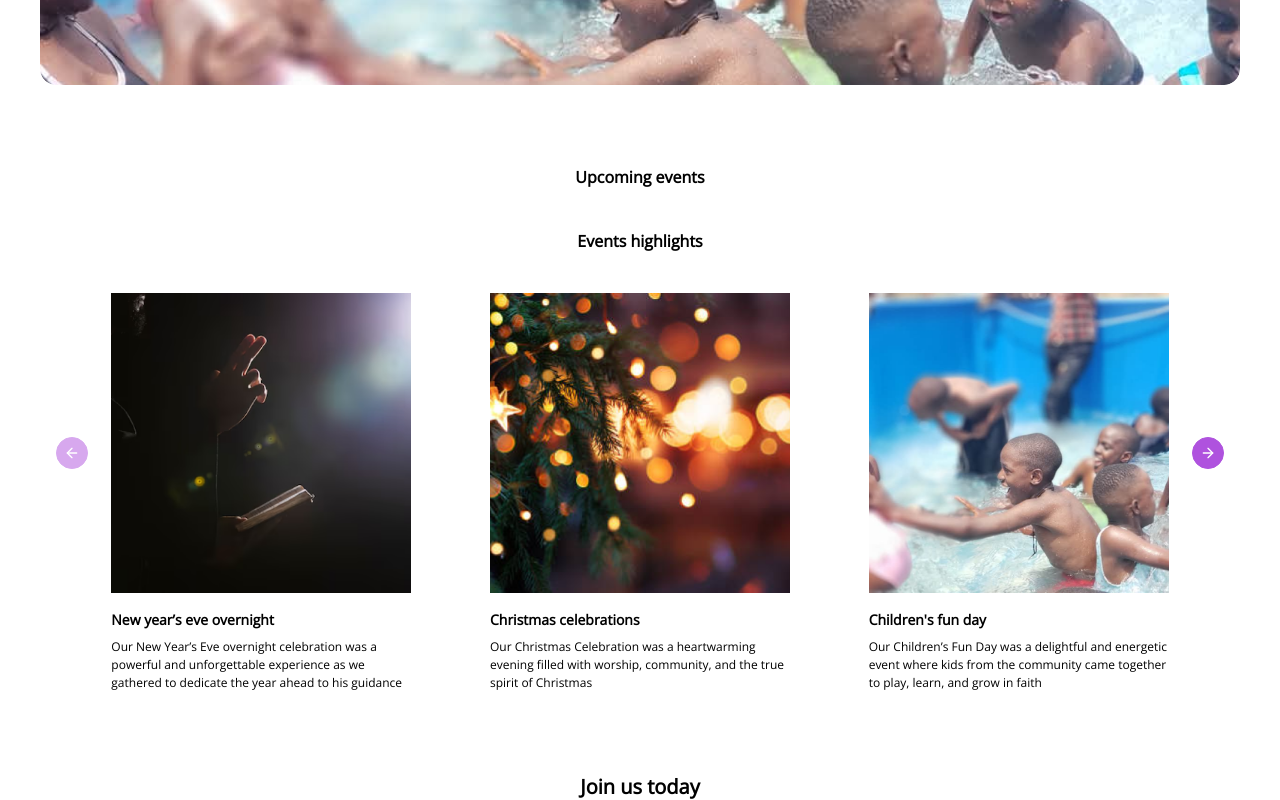
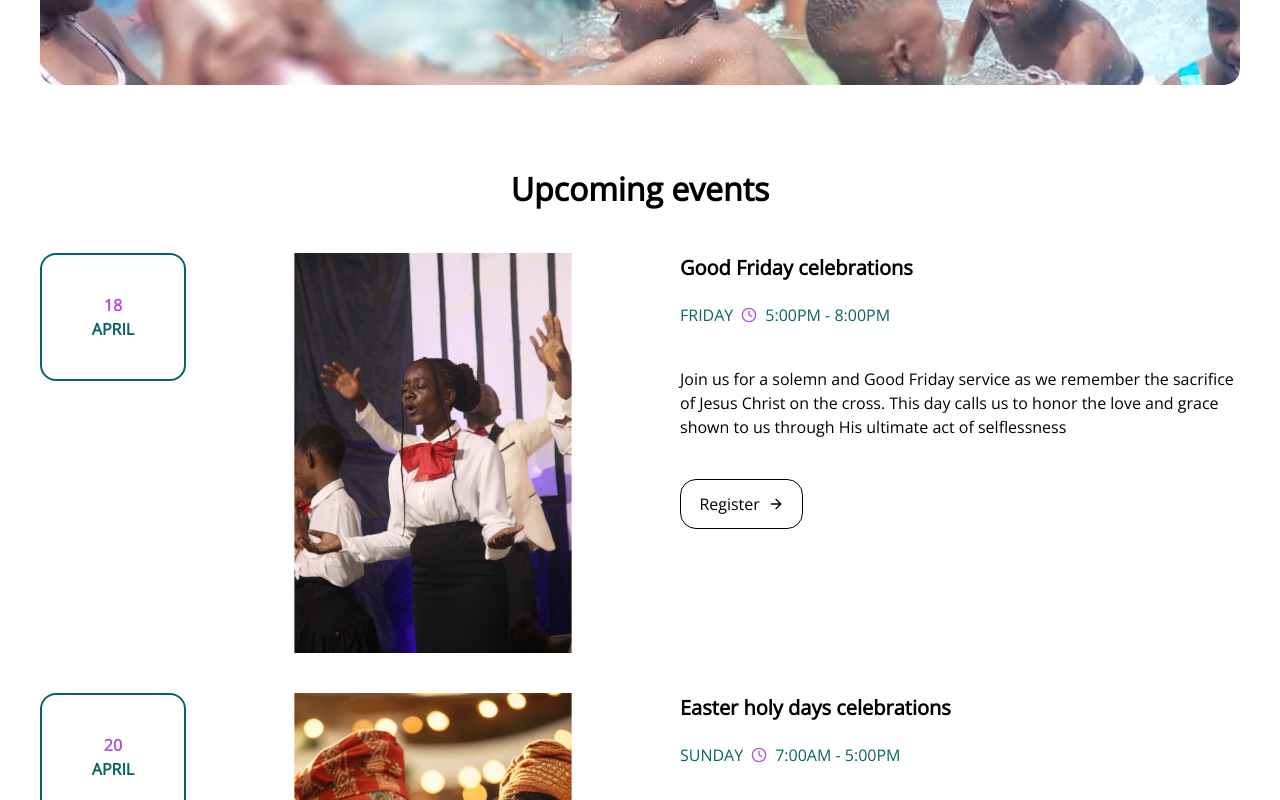
Before and after one commit to twesigetrejan/christian_freedom_church_website, a Next.js app: page /events in a window 1280 px wide. Shown: the part 380-1180 px from the top of the page. Built offline with nearby package versions, Linux system fonts and the light colour scheme.

Commit message:
events section done

```diff
--- a/components/events/eventHighlights.tsx
+++ b/components/events/eventHighlights.tsx
@@ -11,7 +11,7 @@ import {
 export const EventHighlights = () => {
   return (
     <div className="w-full max-w-[1200px] mx-auto relative">
-      <h3 className="font-semibold text-center mb-10 text-p1">
+      <h3 className="font-semibold text-center mb-10 text-h2">
         Events highlights
       </h3>
 
@@ -34,7 +34,7 @@ export const EventHighlights = () => {
                     alt={highlight.eventName}
                     width={300}
                     height={300}
-                    className="object-cover rounded-lg w-full aspect-square"
+                    className="object-cover w-full aspect-square"
                   />
                   <h4 className="mt-4 font-semibold text-p2">
                     {highlight.eventName}
--- a/components/events/upcomingEvents.tsx
+++ b/components/events/upcomingEvents.tsx
@@ -1,11 +1,75 @@
+"use client";
+
 import Image from "next/image";
+import { upcomingEvents } from "@/constants";
+import { ArrowRight, Clock } from "lucide-react";
+import { useRouter } from "next/navigation";
+import Container from "../container";
 
 export const UpcomingEvents = () => {
+  const router = useRouter();
+
+  const Join = () => {
+    router.push("/contact");
+  };
+
   return (
-    <div className="pt-10 flex flex-col gap-10">
-      <h3 className="font-semibold">Upcoming events</h3>
-
-
-    </div>
+    <Container>
+      <div className="pt-10 flex flex-col gap-10">
+        <h3 className="font-semibold text-center text-h2">Upcoming events</h3>
+        <div className="flex flex-col gap-10">
+          {upcomingEvents &&
+            upcomingEvents.map((upcomingEvent) => (
+              <div className="flex justify-center" key={upcomingEvent.id}>
+                <div className="flex justify-between w-full max-w-[1200px]">
+                  <div className="flex gap-[108px]">
+                    <div className="w-[146px] h-[128px] flex-shrink-0 flex flex-col items-center justify-center border-2 border-greener rounded-2xl">
+                      <div className="w-[88px] h-[88px] flex flex-col items-center justify-center">
+                        <p className="text-primary font-semibold">
+                          {upcomingEvent.dayOfMonth}
+                        </p>
+                        <p className="uppercase text-greener font-semibold">
+                          {upcomingEvent.month}
+                        </p>
+                      </div>
+                    </div>
+                    <Image
+                      className="object-cover"
+                      src={upcomingEvent.img}
+                      alt={upcomingEvent.eventName}
+                      width={278}
+                      height={400}
+                    />
+                  </div>
+                  {/* content */}
+                  <div className="flex flex-col max-w-[560px] gap-10">
+                    <div className="flex gap-5 flex-col justify-center">
+                      <h3 className="font-semibold text-h3">
+                        {upcomingEvent.eventName}
+                      </h3>
+                      <div className="flex items-center gap-2">
+                        <p className="uppercase text-greener">
+                          {upcomingEvent.eventDay}
+                        </p>
+                        <Clock className="w-4 h-4 text-primary" />
+                        <p className="text-greener">
+                          {upcomingEvent.eventTime}
+                        </p>
+                      </div>
+                    </div>
+                    <p className="text-p1">{upcomingEvent.details}</p>
+                    <div className="">
+                      <button onClick={Join} className="btn flex items-center">
+                        Register
+                        <ArrowRight className="w-4 h-4 ml-2" />
+                      </button>
+                    </div>
+                  </div>
+                </div>
+              </div>
+            ))}
+        </div>
+      </div>
+    </Container>
   );
 };
--- a/constants/index.ts
+++ b/constants/index.ts
@@ -224,7 +224,7 @@ export const upcomingEvents: UpcomingEvents[] = [
     img: "/Images/events/good-friday.png",
   },
   {
-    id: 0,
+    id: 1,
     eventName: "Easter holy days celebrations",
     details:
       "This special event is a time to reflect on the hope and renewal brought by the resurrection of Jesus Christ. Gather with us as we worship, connect, and share the message of love and salvation",
--- a/tailwind.config.ts
+++ b/tailwind.config.ts
@@ -23,6 +23,7 @@ export default {
         primary: "#AF52DE",
         secondary: "#663398",
         dark: "#333333",
+        greener: "#076466",
 
         background: "hsl(var(--background))",
         foreground: "hsl(var(--foreground))",
```
